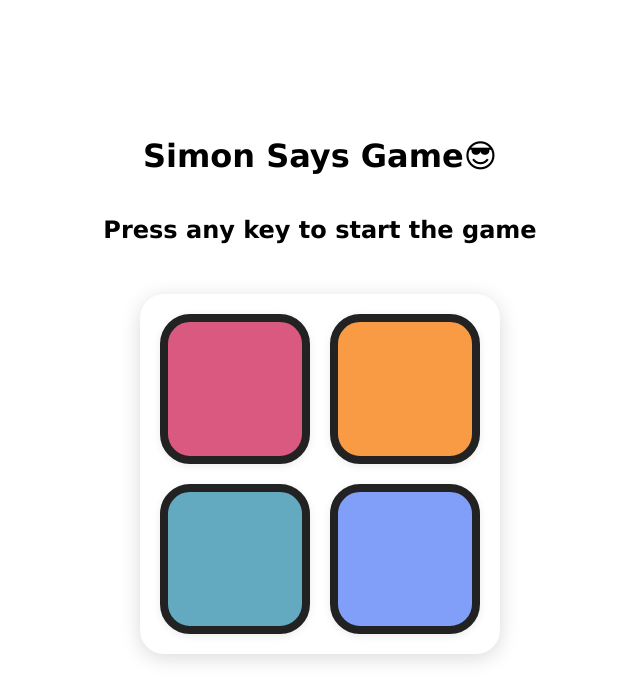
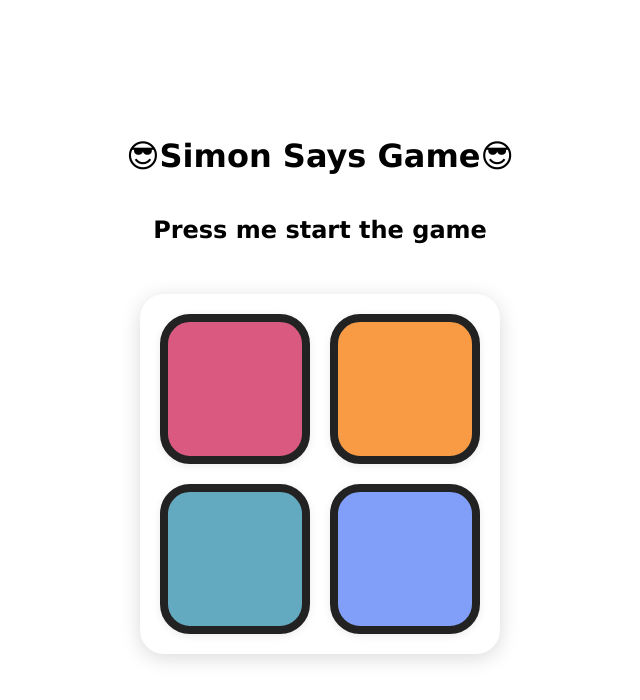
Before and after one commit to YVVERMA/Simon-Says, a plain HTML site: page index.html in a window 1280 px wide. Shown: the whole page, without its empty margins (320-960 px from the left). Drawn offline with Linux system fonts and the light colour scheme.

Commit message:
Update index.html

```diff
--- a/index.html
+++ b/index.html
@@ -9,8 +9,8 @@
 </head>
 
 <body>
-    <h1>Simon Says Game😎</h1>
-    <h2>Press any key to start the game</h2>
+    <h1>😎Simon Says Game😎</h1>
+    <h2>Press me start the game</h2>
     <div class="btn-container">
         <button class="btn red" id="red"></button>
         <button class="btn yellow" id="yellow"></button>
```
